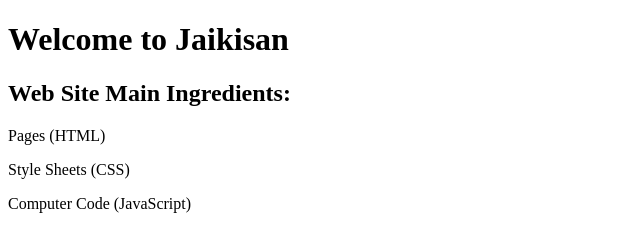
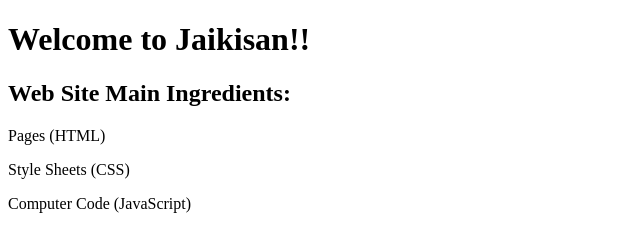
Before and after one commit to jaikisan/website, a plain HTML site: page index.html in a window 1280 px wide. Shown: the top 226 px of the page, 0-640 px from the left. Drawn offline with Linux system fonts and the light colour scheme.

Commit message:
added 2 git add .

```diff
--- a/index.html
+++ b/index.html
@@ -7,7 +7,7 @@
 
 <body>
 
-  <h1>Welcome to Jaikisan</h1>
+  <h1>Welcome to Jaikisan!!</h1>
   <h2>Web Site Main Ingredients:</h2>
 
   <p>Pages (HTML)</p>
```
